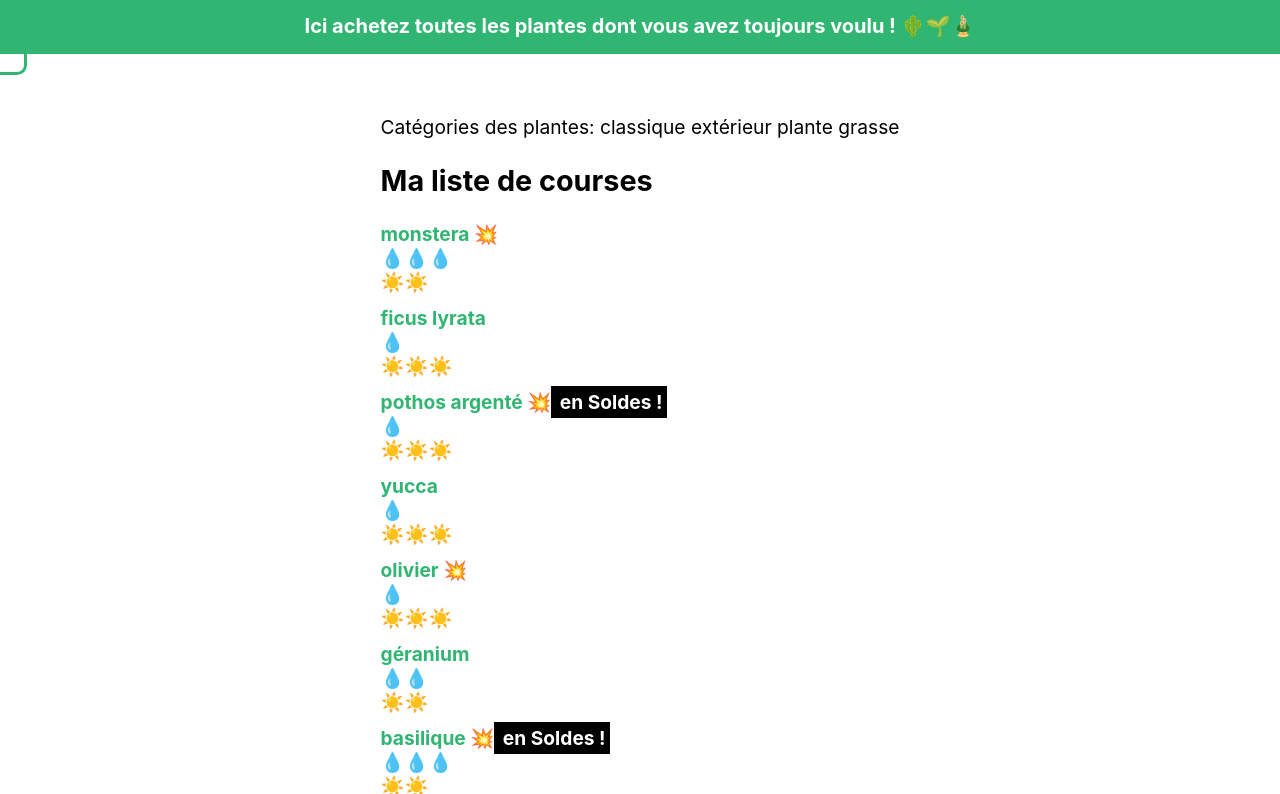
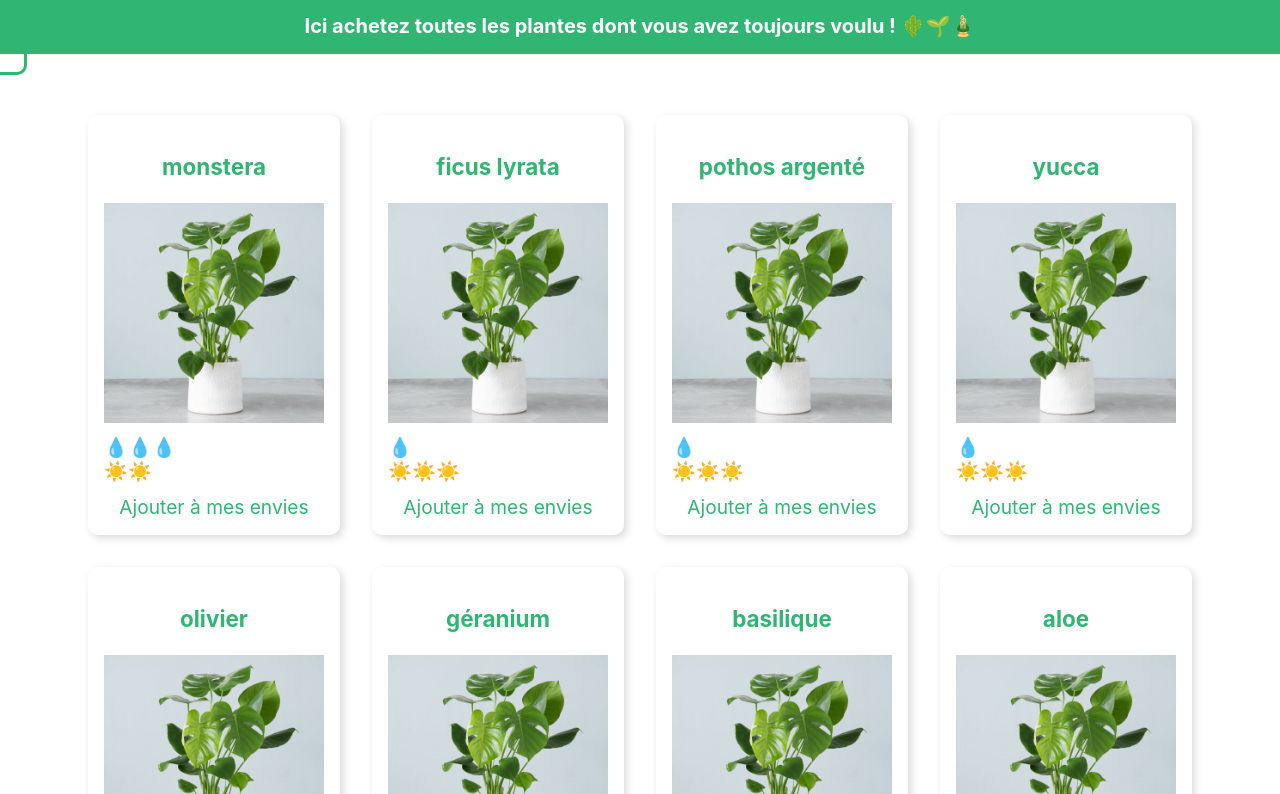
Before and after one commit to Mil00Z/la-maison-jungle, a React (Create React App) app: page / in a window 1280 px wide. Shown: the part 746-1540 px from the top of the page. Built offline with nearby package versions, Linux system fonts and the light colour scheme.

Commit message:
Testing Event in JSX and logical trigger UI

```diff
--- a/src/components/PlantItem.js
+++ b/src/components/PlantItem.js
@@ -4,10 +4,29 @@ import '../styles/PlantItem.css';
 
 const PlantItem = (props) => {
 
-  const {planteName,planteCover,planteLight,planteWater,id} = props;
+  const {planteName,planteCover,planteLight,planteWater} = props;
+
+  let wishText = "Ajouter à mes envies";
+
+  const handleClick = (event) => {
+
+    // Change this for better Code With React
+    if(event.target.classList.contains('add-wish')){
+
+      event.target.closest('.plant-item').classList.toggle('selected');
+
+      if (event.target.closest('.plant-item').classList.contains('selected')){
+
+        wishText = "Retirer de mes envies";
+
+      }
+
+    }
+
+  }
 
   return (
-    <article key={id} className='plant-item'>
+    <article onClick={(event)=> handleClick(event,planteName)} className='plant-item'>
 
         <h3 className="plant-name">{planteName}</h3>
         <img className='plant-cover' src={`${window.location.origin}${planteCover}`} alt={`Visuel de ${planteName}`} />
@@ -15,9 +34,9 @@ const PlantItem = (props) => {
           <CareScale careType="water" scaleValue={planteWater}/>
           <CareScale careType="light" scaleValue={planteLight}/>
         </div>
+        <div className="add-wish">{wishText}</div>
 
     </article>)
 
 }
-
 export default PlantItem
--- a/src/components/ShoppingList.js
+++ b/src/components/ShoppingList.js
@@ -13,7 +13,7 @@ const ShoppingList = () => {
 
     {dataListing.map((plante,index) => {
 
-      return (<PlantItem id={plante.id} planteName={plante.name} planteCover={plante.cover} data-index={index} planteLight={plante.light} planteWater={plante.water}/>)
+      return (<PlantItem key={plante.id} planteName={plante.name} planteCover={plante.cover} data-index={index} planteLight={plante.light} planteWater={plante.water}/>)
 
       })}
 
--- a/src/styles/InfosContent.css
+++ b/src/styles/InfosContent.css
@@ -1,3 +1,7 @@
+.infos-content{
+  display:none;
+}
+
 .link-category{
 text-decoration-color: var(--main-color);
 transition: all 0.3s ease-in-out;
--- a/src/styles/PlantItem.css
+++ b/src/styles/PlantItem.css
@@ -1,14 +1,38 @@
 .plant-item {
   --op:.15;
+  --background:var(--white-color);
+  --color:var(--main-color);
   display:flex;
   flex-flow: column nowrap;
   justify-content: space-between;
   align-items: center;
   padding:1rem;
-  background-color: var(--white-color);
+  background-color: var(--background);
   /* border: 2px solid var(--black-color); */
   border-radius: var(--radius);
   box-shadow: 3px 3px 9px rgba(0,0,0,var(--op));
+  transition: all 0.3s ease-in-out;
+}
+
+.selected{
+/* --background:var(--main-color); */
+/* --color:var(--white-color); */
+position: relative ;
+}
+
+.selected::before{
+  content:'✔';
+  width:30px;
+  position: absolute;
+  top:-10px;
+  right:-10px;
+  background:var(--second-color);
+  display: flex;
+  justify-content: center;
+  align-items: center;
+  padding:5px;
+  border-radius: 20px;
+  color:var(--white-color);
   transition: all 0.3s ease-in-out;
 }
 
@@ -17,7 +41,7 @@
 }
 
 .plant-name{
-  color:var(--main-color);
+  color:var(--color);
 }
 
 .plant-cover{
@@ -30,3 +54,8 @@
   margin-block:.75rem;
   align-self: start;
   }
+
+.add-wish{
+  cursor:pointer;
+  color:var(--color);
+}
```
